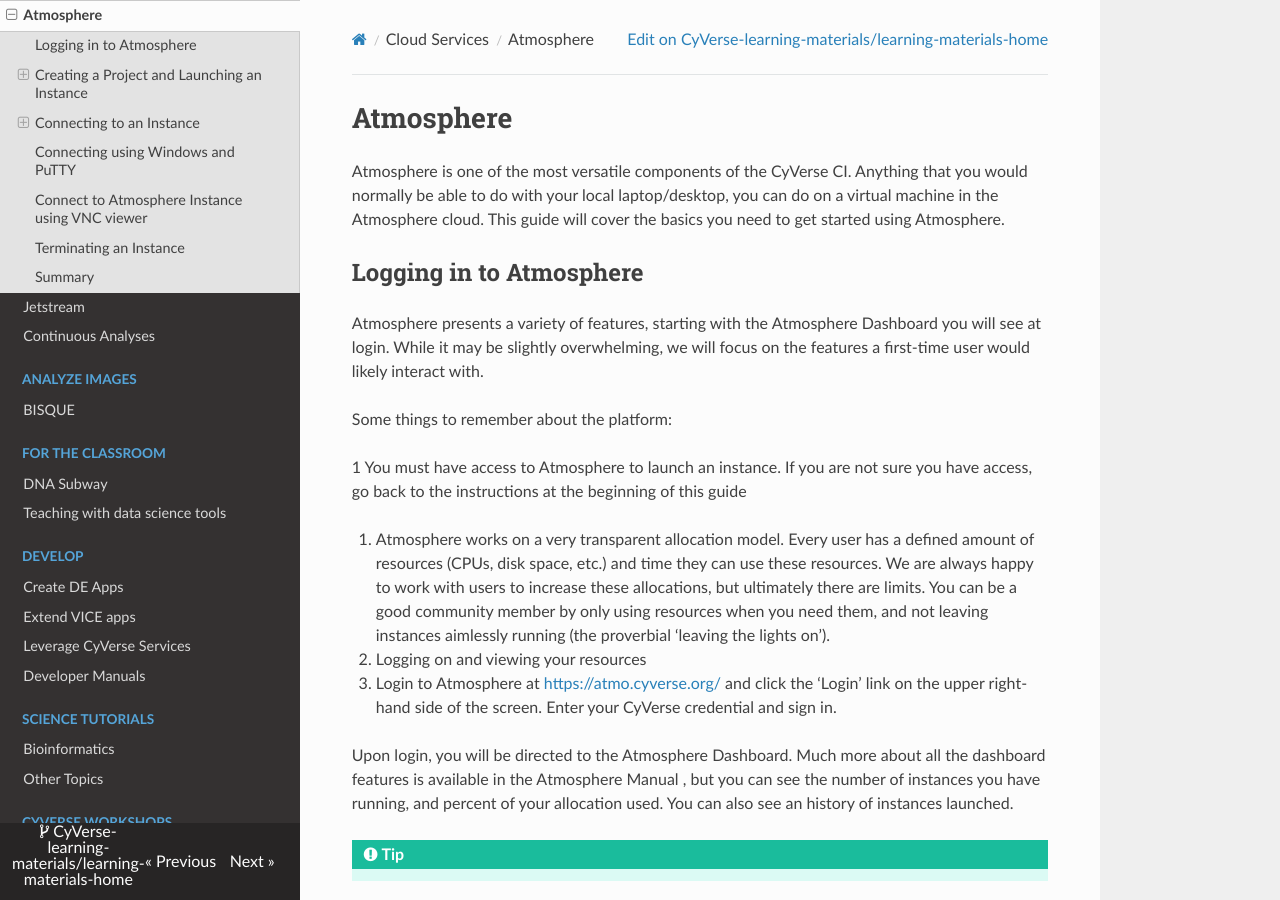
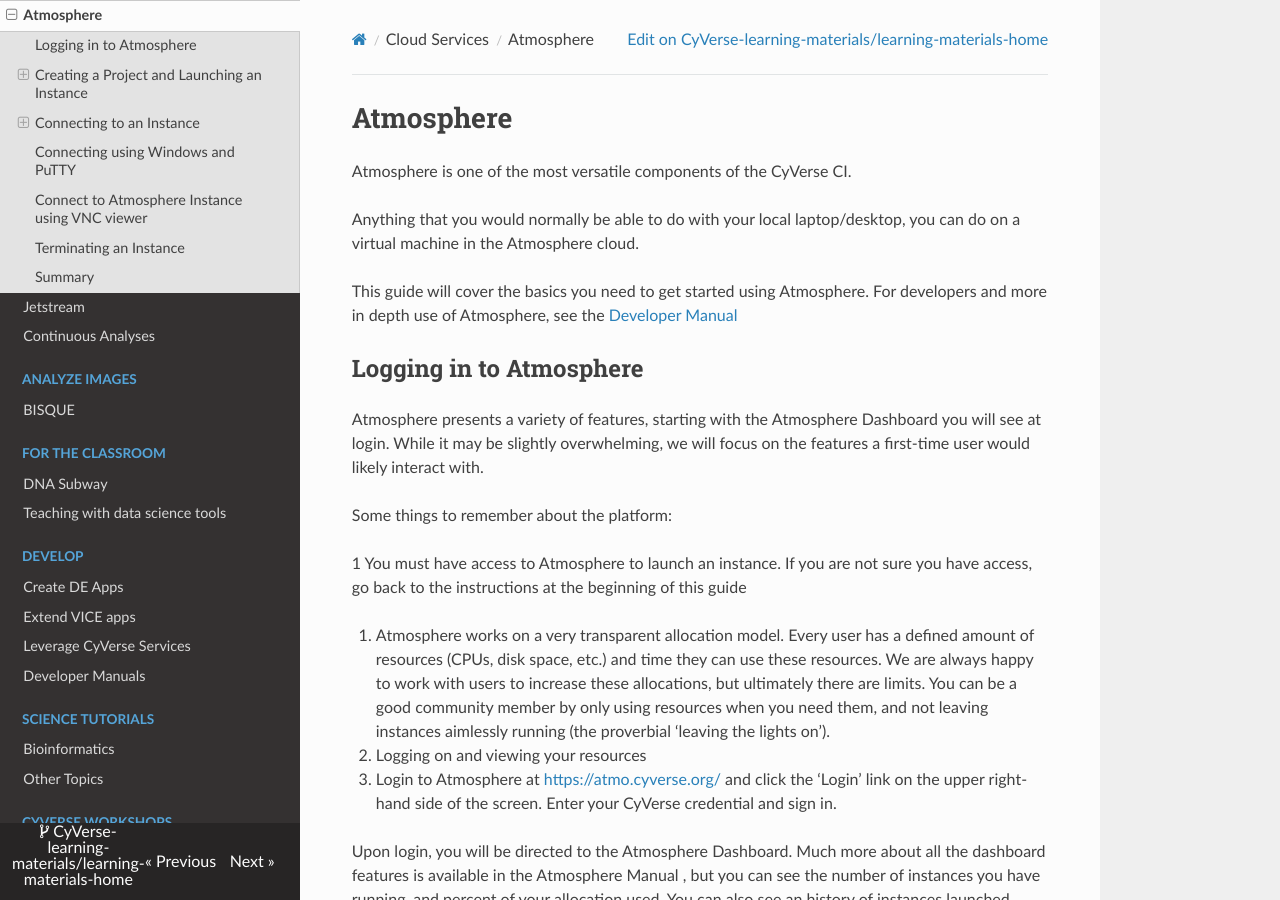
Before and after one commit to CyVerse-learning-materials/learning-materials-home, an MkDocs documentation site: the page built from docs/atmo/atmo.md, in a window 1280 px wide and 900 px high. Built offline with MkDocs 1.6.1, drawn with Linux system fonts in a browser that asks for light colours; nearby versions of some CDN libraries; a script that is not in the unit is left out.

Commit message:
Update atmo.md

```diff
--- a/docs/atmo/atmo.md
+++ b/docs/atmo/atmo.md
@@ -1,8 +1,10 @@
 # Atmosphere
 
 Atmosphere is one of the most versatile components of the CyVerse CI.
+
 Anything that you would normally be able to do with your local laptop/desktop, you can do on a virtual machine in the Atmosphere cloud.
-This guide will cover the basics you need to get started using Atmosphere.
+
+This guide will cover the basics you need to get started using Atmosphere. For developers and more in depth use of Atmosphere, see the [Developer Manual](https://cyverse.atlassian.net/wiki/spaces/atmman/overview?homepageId=241244552)
 
 ## Logging in to Atmosphere
 
```
